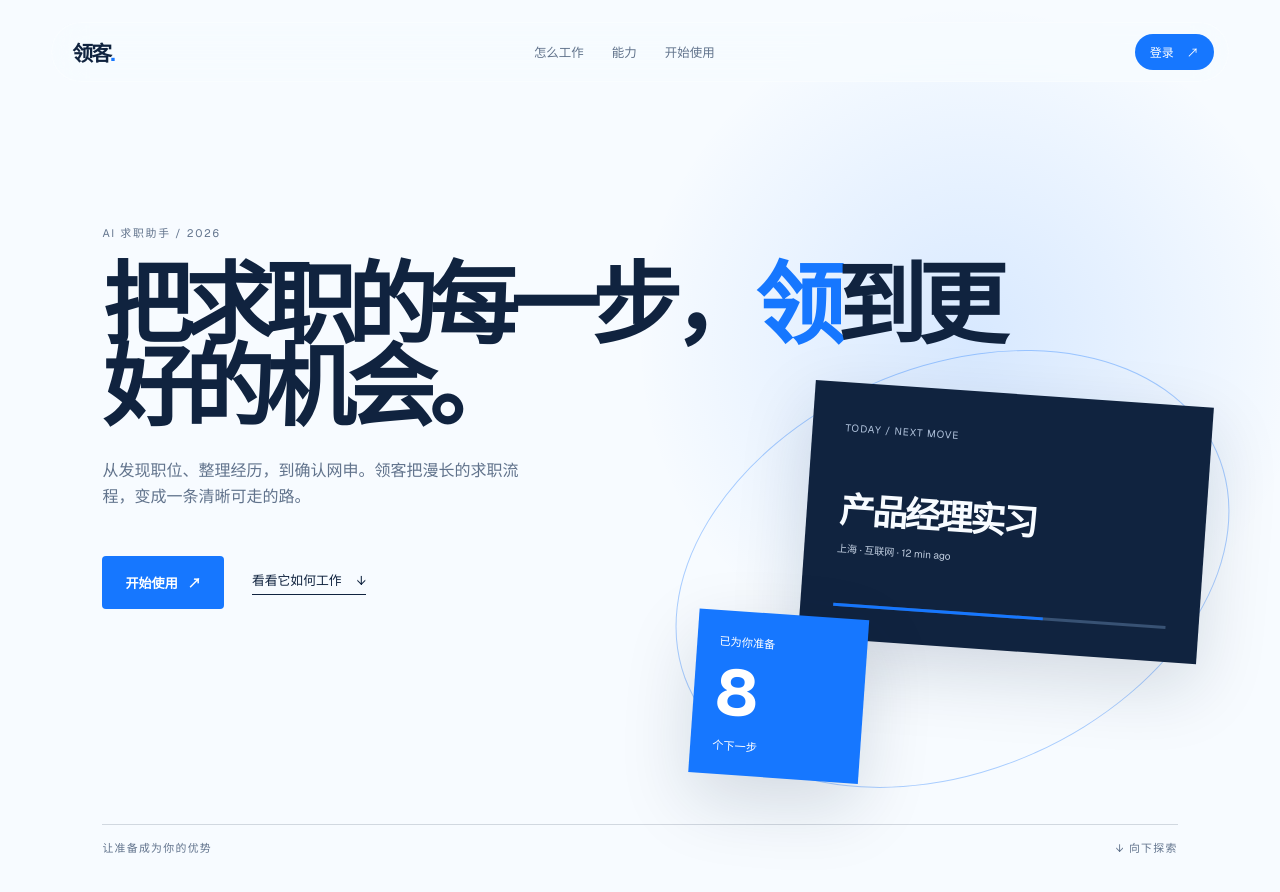
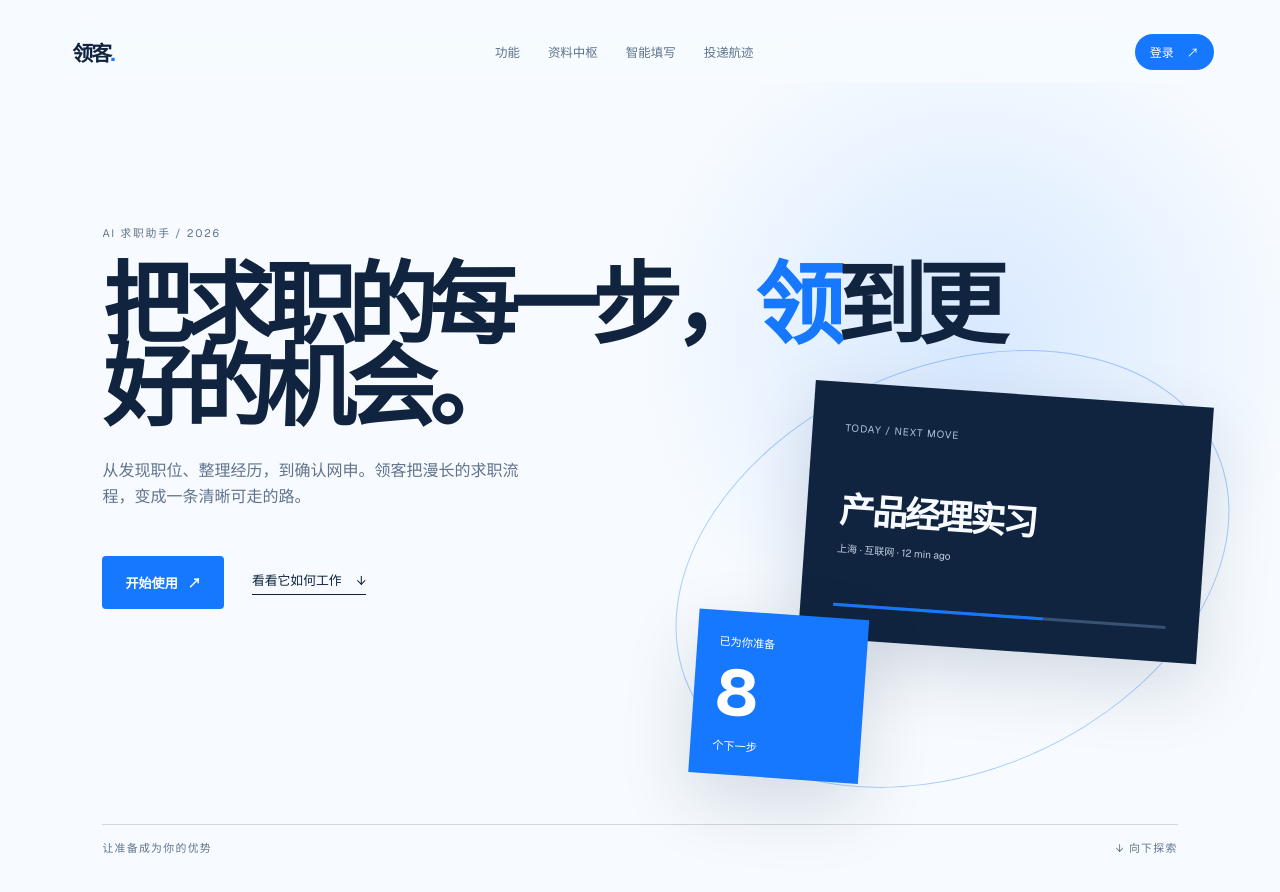
Before and after one commit to xiazhiyi99/LinkJobGo, a Next.js app in the folder apps/web/: page / in a window 1280 px wide. Shown: the top 892 px of the page. Built offline with nearby package versions, Linux system fonts and the light colour scheme.

Commit message:
Update homepage navigation links

```diff
--- a/apps/web/app/page.tsx
+++ b/apps/web/app/page.tsx
@@ -39,7 +39,7 @@ export default function HomePage() {
     <main ref={page} className="page-shell overflow-x-hidden w-full max-w-full">
       <nav className="nav-wrap">
         <a className="wordmark" href="#top">领客<span>.</span></a>
-        <div className="nav-links"><a href="#workflow">怎么工作</a><a href="#features">能力</a><a href="#workflow">开始使用</a></div>
+        <div className="nav-links"><a href="#features">功能</a><a href="#profile">资料中枢</a><a href="#autofill">智能填写</a><a href="#applications">投递航迹</a></div>
         <a className="nav-login" href="#workflow">登录 <span>↗</span></a>
       </nav>
 
```
